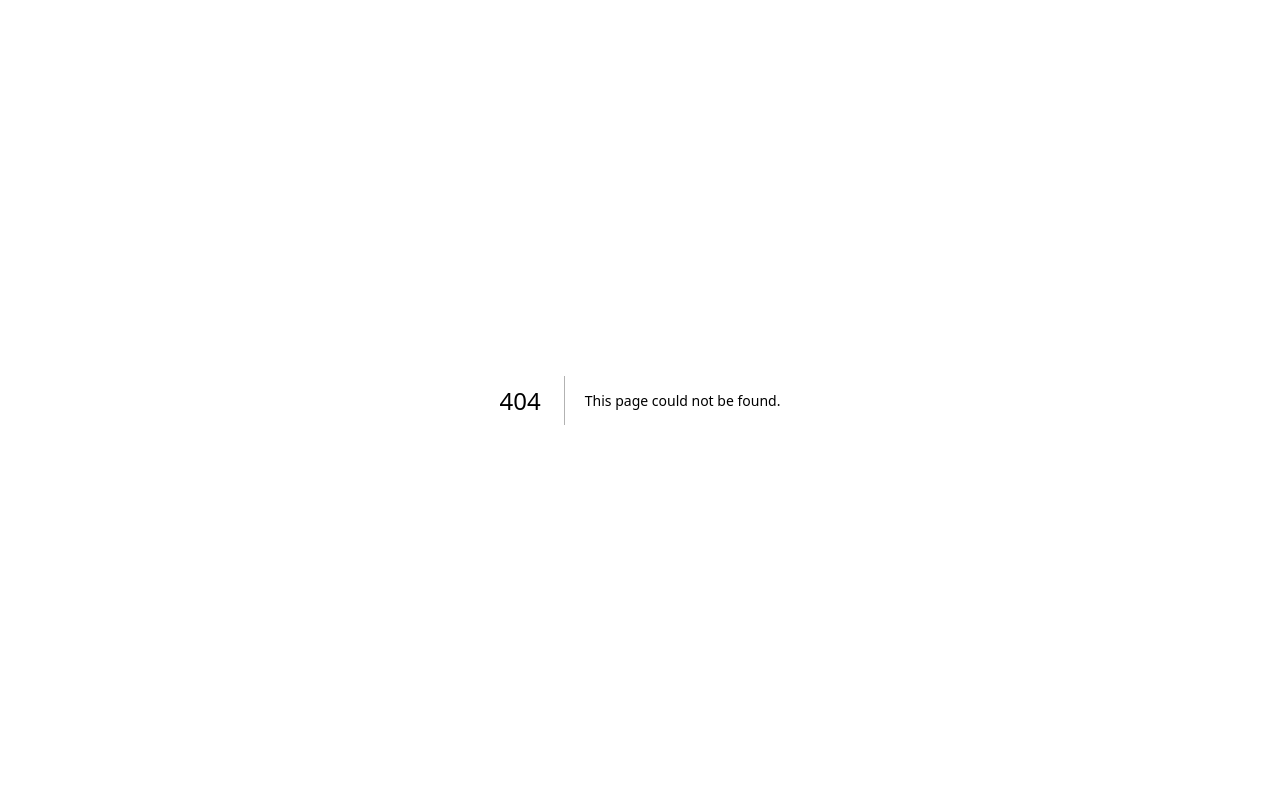
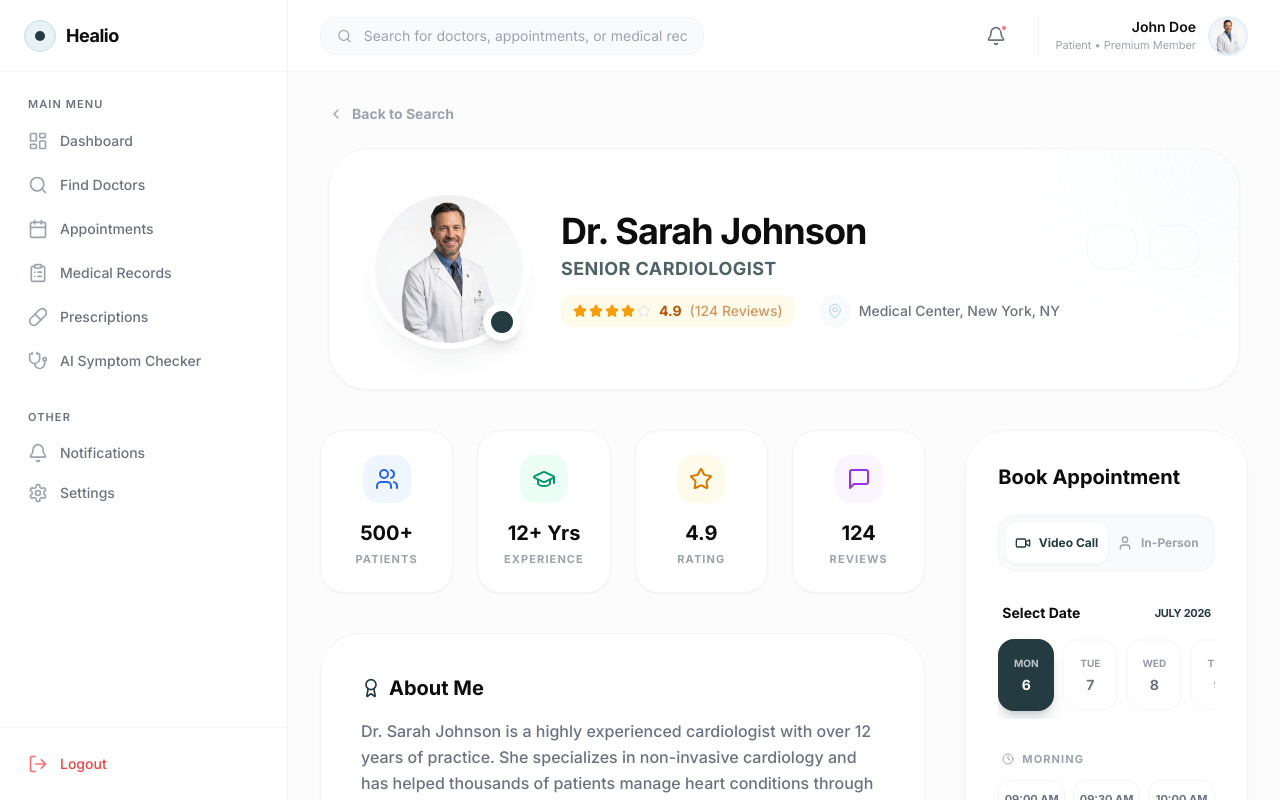
Before and after one commit to sano0007/healio, a Next.js app in the folder apps/web/: page /doctors/1 in a window 1280 px wide. Before the commit this address had no page. Built offline with nearby package versions, Linux system fonts and the light colour scheme.

Commit message:
feat: add doctor detail route

```diff
--- /dev/null
+++ b/apps/web/src/app/(app)/doctors/[id]/page.tsx
@@ -0,0 +1,124 @@
+"use client";
+
+import { useState, useEffect } from "react";
+import { DoctorProfileHeader } from "@/components/doctors/profile/doctor-profile-header";
+import { DoctorStatsGrid } from "@/components/doctors/profile/doctor-stats-grid";
+import { DoctorDetails } from "@/components/doctors/profile/doctor-details";
+import { DoctorReviews } from "@/components/doctors/profile/doctor-reviews";
+import { BookingWidget } from "@/components/doctors/profile/booking-widget";
+import { Skeleton } from "@/components/ui/skeleton";
+import { motion } from "framer-motion";
+import { ChevronLeft } from "lucide-react";
+import Link from "next/link";
+
+const mockDoctor = {
+  id: "1",
+  name: "Dr. Sarah Johnson",
+  specialization: "Senior Cardiologist",
+  image: "/images/doctor-1.png",
+  rating: 4.9,
+  reviews: 124,
+  location: "Medical Center, New York, NY",
+  patients: "500+",
+  experience: 12,
+  fee: 150,
+  bio: "Dr. Sarah Johnson is a highly experienced cardiologist with over 12 years of practice. She specializes in non-invasive cardiology and has helped thousands of patients manage heart conditions through personalized care and advanced diagnostics. Her patient-first approach and dedication to clinical excellence have earned her numerous awards in the field of cardiovascular medicine.",
+  specialties: ["Non-Invasive Cardiology", "Heart Failure", "Echocardiography", "Preventative Care", "Hypertension"],
+  education: [
+    { id: "e1", year: "2008 - 2012", title: "Doctor of Medicine", subtitle: "Harvard Medical School" },
+    { id: "e2", year: "2012 - 2015", title: "Residency in Internal Medicine", subtitle: "Johns Hopkins Hospital" },
+  ],
+  experienceList: [
+    { id: "x1", year: "2015 - 2020", title: "Cardiologist", subtitle: "Cleveland Clinic" },
+    { id: "x2", year: "2020 - Present", title: "Senior Cardiologist", subtitle: "New York Presbyterian" },
+  ],
+  reviewList: [
+    {
+      id: "r1",
+      patientName: "Robert Fox",
+      patientImage: "/images/avatar-1.png",
+      rating: 5,
+      date: "2 days ago",
+      comment: "Dr. Sarah is incredibly thorough and professional. She took the time to explain everything clearly and made me feel very comfortable throughout the consultation.",
+      isVerified: true
+    },
+    {
+      id: "r2",
+      patientName: "Jenny Wilson",
+      patientImage: "/images/avatar-2.png",
+      rating: 4.8,
+      date: "1 week ago",
+      comment: "Highly recommend! The booking process was seamless and the video consultation was very effective. Her advice has already made a huge difference in my health.",
+      isVerified: true
+    }
+  ]
+};
+
+export default function DoctorProfilePage() {
+  const [isLoading, setIsLoading] = useState(true);
+
+  useEffect(() => {
+    const timer = setTimeout(() => setIsLoading(false), 1000);
+    return () => clearTimeout(timer);
+  }, []);
+
+  if (isLoading) {
+    return (
+      <div className="max-w-7xl mx-auto space-y-10 animate-pulse">
+        <Skeleton className="h-64 w-full rounded-[2.5rem]" />
+        <div className="grid lg:grid-cols-3 gap-10">
+          <div className="lg:col-span-2 space-y-10">
+            <Skeleton className="h-40 w-full rounded-3xl" />
+            <Skeleton className="h-96 w-full rounded-3xl" />
+          </div>
+          <Skeleton className="h-[600px] w-full rounded-3xl" />
+        </div>
+      </div>
+    );
+  }
+
+  return (
+    <div className="max-w-7xl mx-auto space-y-10">
+      {/* 1. Back Link & Header */}
+      <div className="px-2">
+        <Link href="/doctors" className="inline-flex items-center gap-2 text-sm font-bold text-gray-400 hover:text-brand-dark transition-colors mb-6 group">
+          <ChevronLeft className="w-4 h-4 group-hover:-translate-x-1 transition-transform" />
+          Back to Search
+        </Link>
+        <DoctorProfileHeader
+          name={mockDoctor.name}
+          specialization={mockDoctor.specialization}
+          image={mockDoctor.image}
+          rating={mockDoctor.rating}
+          reviews={mockDoctor.reviews}
+          location={mockDoctor.location}
+        />
+      </div>
+
+      {/* 2. Main Split Content */}
+      <div className="grid lg:grid-cols-3 gap-10 items-start">
+        {/* Left Column: Info Feed */}
+        <div className="lg:col-span-2 space-y-10">
+          <DoctorStatsGrid
+            patients={mockDoctor.patients}
+            experience={mockDoctor.experience}
+            rating={mockDoctor.rating}
+            reviews={mockDoctor.reviews}
+          />
+          <DoctorDetails
+            bio={mockDoctor.bio}
+            specialties={mockDoctor.specialties}
+            education={mockDoctor.education}
+            experience={mockDoctor.experienceList}
+          />
+          <DoctorReviews reviews={mockDoctor.reviewList} />
+        </div>
+
+        {/* Right Column: Sticky Booking Widget */}
+        <div className="relative">
+          <BookingWidget fee={mockDoctor.fee} />
+        </div>
+      </div>
+    </div>
+  );
+}
```
